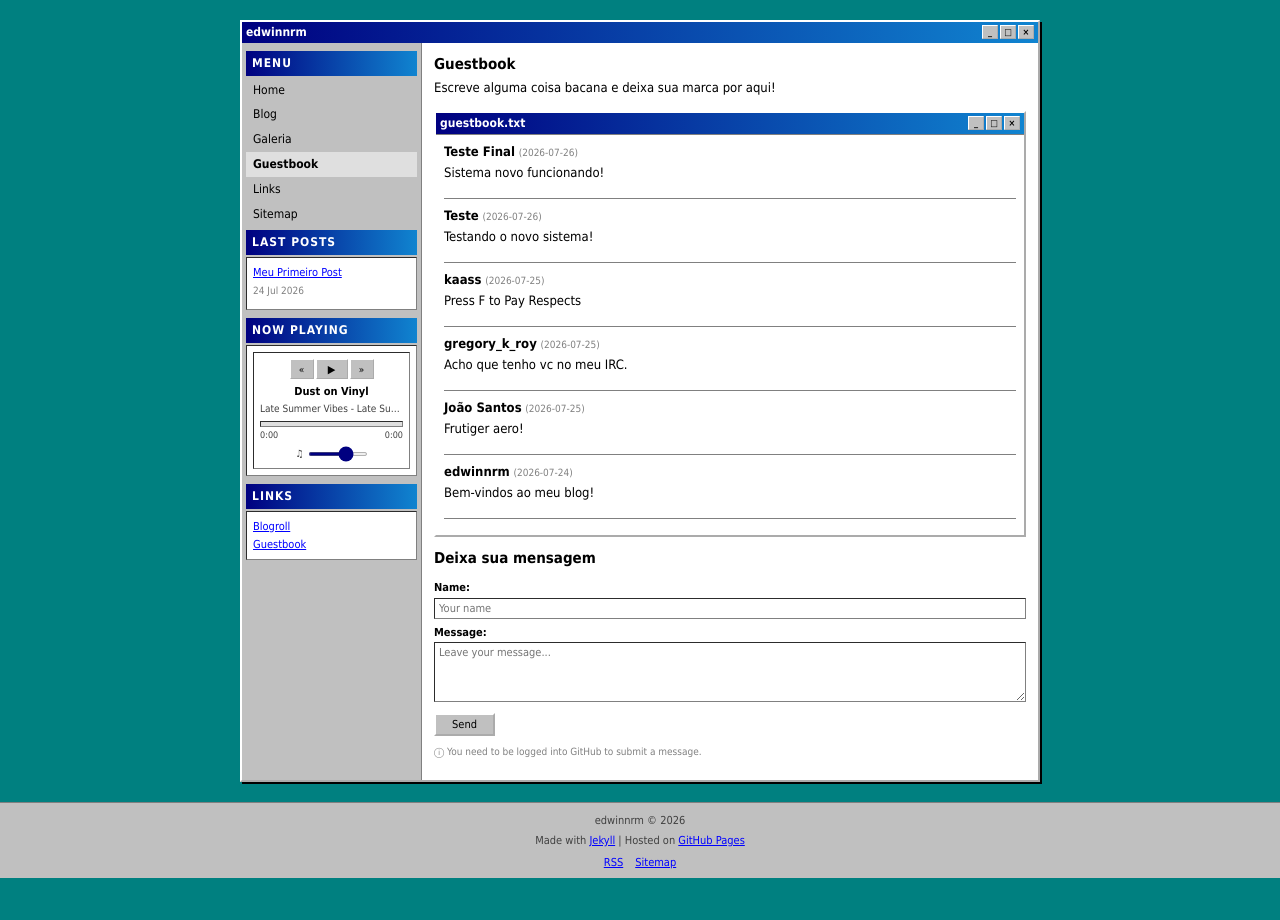
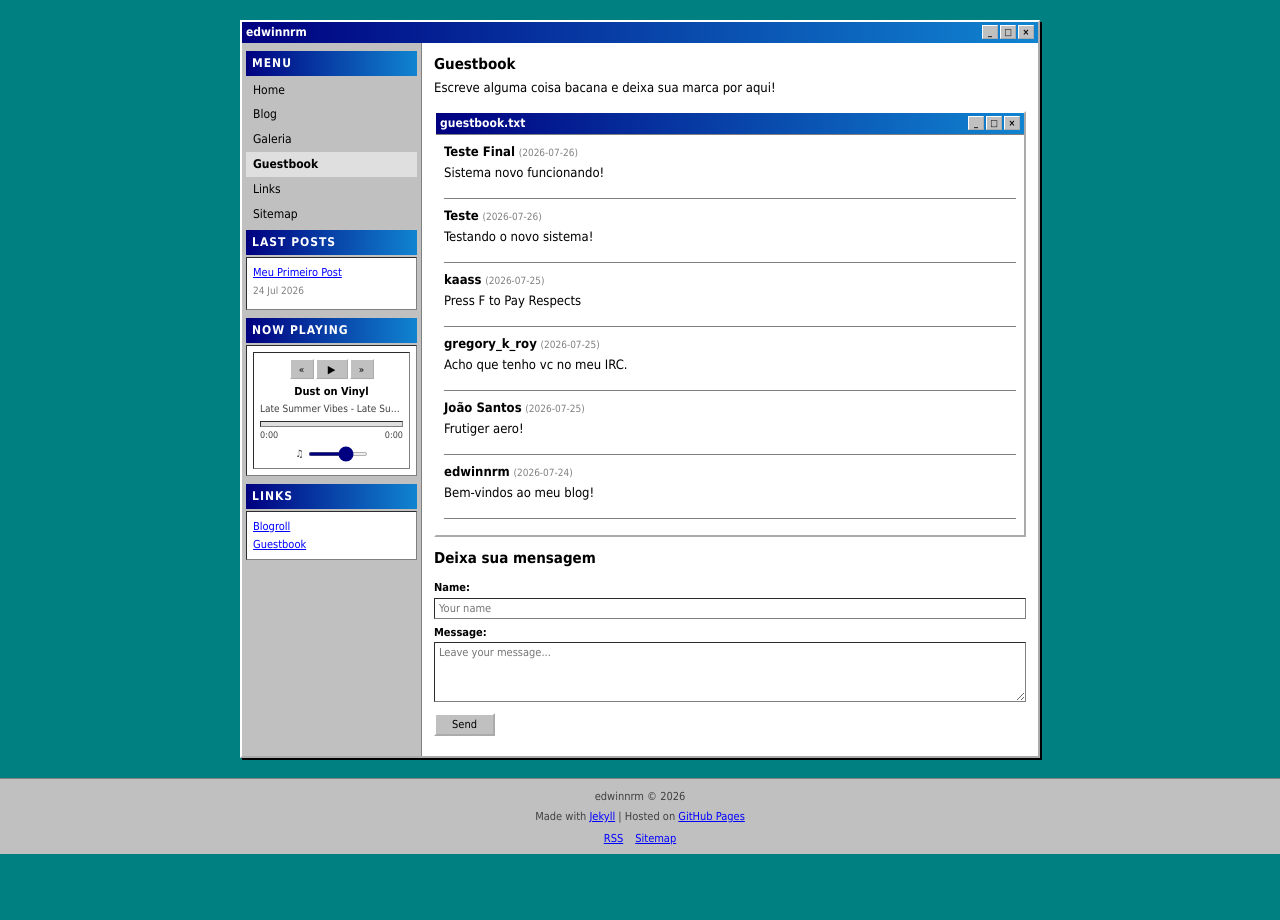
Before and after one commit to EdwinNRM/Blog, a Jekyll site: the page built from pages/guestbook.md, in a window 1280 px wide. Built offline with Jekyll 4.4.1, drawn with Linux system fonts in a browser that asks for light colours; some of the changed lines change nothing that is shown.

Commit message:
Remove GitHub login requirement from guestbook

```diff
--- a/pages/guestbook.md
+++ b/pages/guestbook.md
@@ -41,37 +41,52 @@
   </div>
   <button id="gb-submit" class="guestbook-form__submit">Send</button>
   <p id="gb-status" style="font-size: 10px; color: #808080; margin-top: 4px;"></p>
-  <p style="font-size: 10px; color: #808080; margin-top: 4px;">
-    &#9432; You need to be logged into GitHub to submit a message.
-  </p>
 </div>
 
 <script>
 (function() {
   var btn = document.getElementById('gb-submit');
   var status = document.getElementById('gb-status');
+  var WORKER_URL = 'https://guestbook-worker.edwinnrm.workers.dev/';
 
-  btn.addEventListener('click', function() {
+
+  btn.addEventListener('click', async function() {
     var name = document.getElementById('gb-name').value.trim();
     var message = document.getElementById('gb-message').value.trim();
 
     if (!name || !message) {
-      status.textContent = 'Please fill in all fields.';
+      status.textContent = 'Preencha todos os campos.';
       status.style.color = '#ff0000';
       return;
     }
 
-    var title = '[Guestbook] ' + name;
-    var body = '## Guestbook Entry\n\n**Name:** ' + name + '\n\n**Message:**\n\n' + message;
-    var repo = 'EdwinNRM/Blog';
+    btn.disabled = true;
+    status.textContent = 'Enviando...';
+    status.style.color = '#808080';
 
-    var url = 'https://github.com/' + repo + '/issues/new?title='
-      + encodeURIComponent(title)
-      + '&body=' + encodeURIComponent(body);
+    try {
+      var res = await fetch(WORKER_URL, {
+        method: 'POST',
+        headers: { 'Content-Type': 'application/json' },
+        body: JSON.stringify({ name: name, message: message })
+      });
+      var data = await res.json();
 
-    window.open(url, '_blank');
-    status.textContent = 'Opening GitHub... Submit the issue to sign the guestbook.';
-    status.style.color = '#008000';
+      if (data.success) {
+        status.textContent = 'Mensagem enviada com sucesso! Atualize a página para vê-la.';
+        status.style.color = '#008000';
+        document.getElementById('gb-name').value = '';
+        document.getElementById('gb-message').value = '';
+      } else {
+        status.textContent = 'Erro: ' + (data.error || 'tente novamente.');
+        status.style.color = '#ff0000';
+      }
+    } catch (e) {
+      status.textContent = 'Erro de conexão. Tente novamente.';
+      status.style.color = '#ff0000';
+    }
+
+    btn.disabled = false;
   });
 })();
 </script>
```
Also changed, not shown: .github/workflows/guestbook.yml (deleted).
